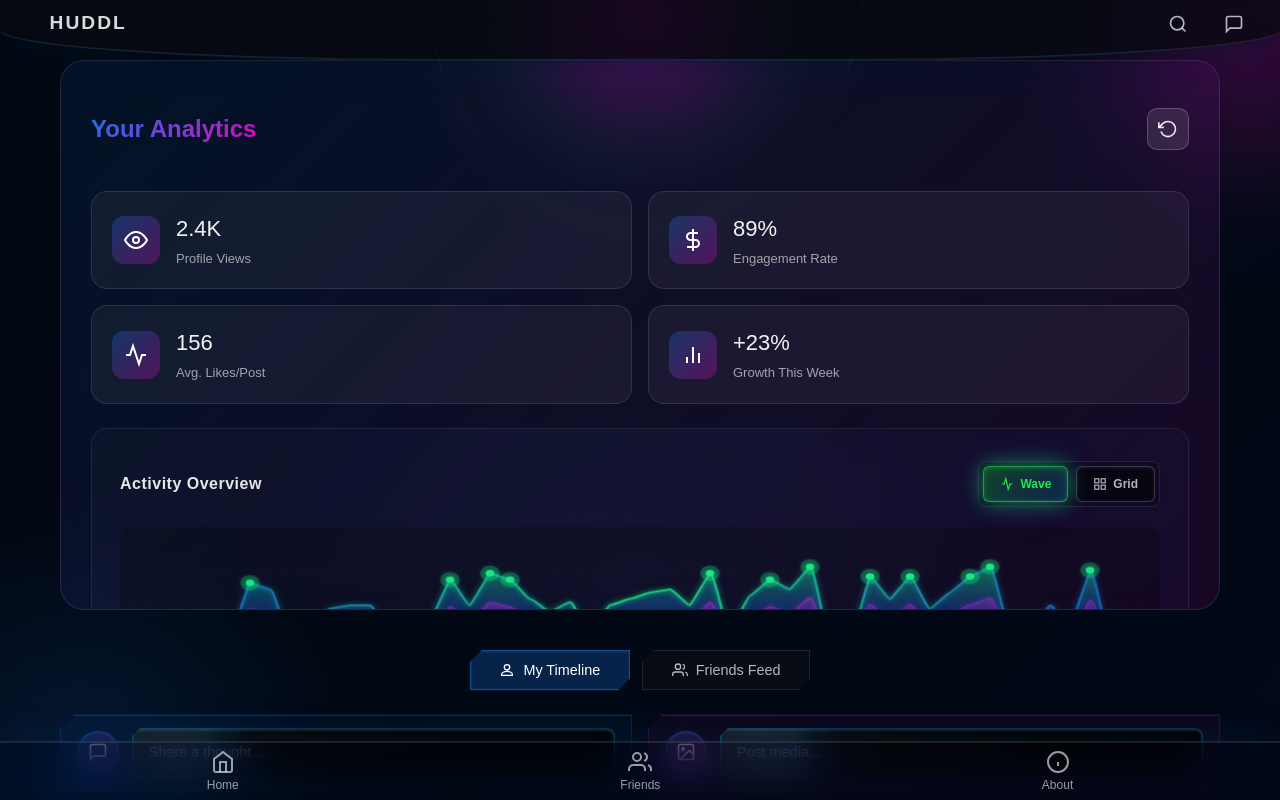
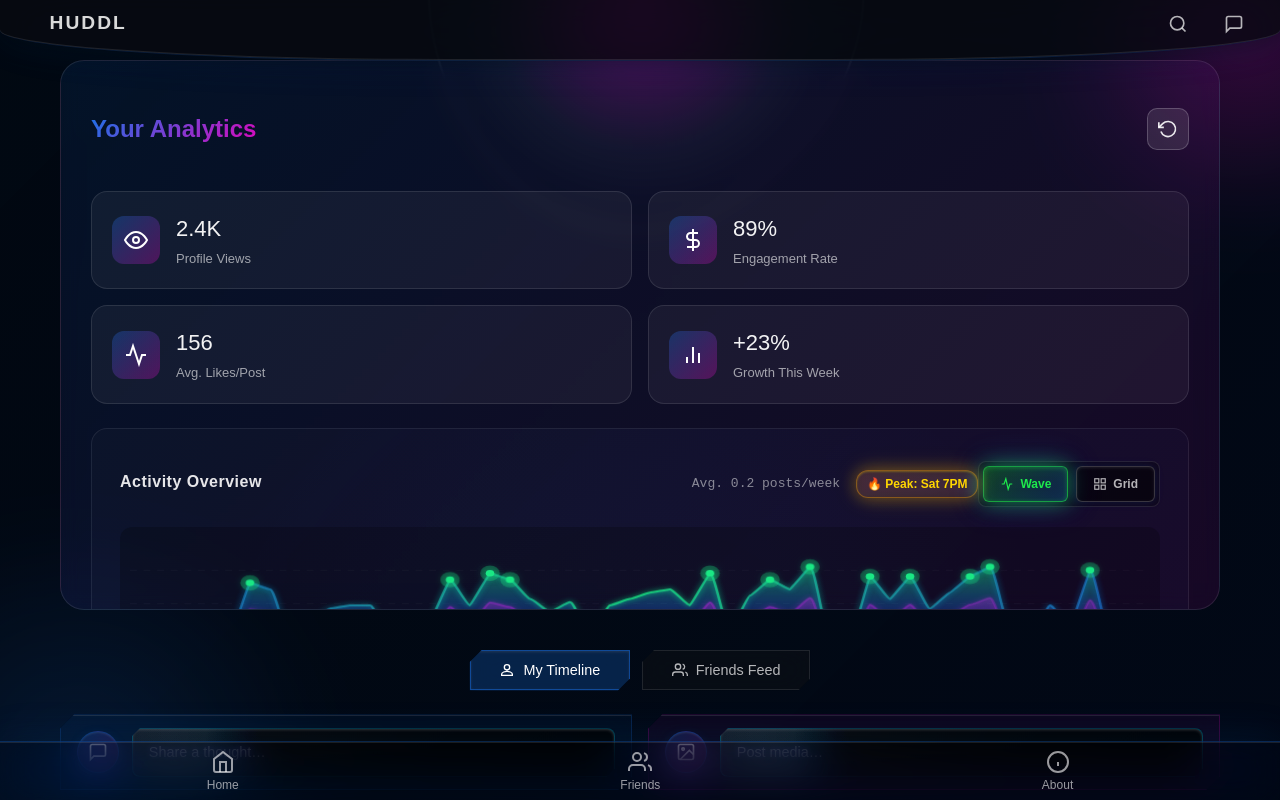
Before and after one commit to colinw10/huddl-app, a React (Vite) app in the folder frontend/: page /profile in a window 1280 px wide. Both pictures are taken after a click on the button 1179 px from the left and 363 px from the top of the page. Shown: the top 800 px of the page. Built offline with nearby package versions, Linux system fonts and the light colour scheme; a web font is replaced by a local one.

Commit message:
Added solar flare ggra dient glow to actionable button, inset hilight and hove r state

```diff
--- a/frontend/src/components/pages/Profile/components/ProfileCard/ProfileCard.css
+++ b/frontend/src/components/pages/Profile/components/ProfileCard/ProfileCard.css
@@ -374,6 +374,17 @@
   color: rgba(26, 231, 132, 0.9);
 }
 
+.engagement-stat .stat-count {
+  color: rgba(255, 215, 0, 1);
+  text-shadow:
+    0 0 15px rgba(255, 215, 0, 0.4),
+    0 0 25px rgba(255, 165, 0, 0.2);
+}
+
+.engagement-stat:hover .stat-count {
+  color: rgba(255, 215, 0, 1);
+}
+
 .stat-count {
   font-weight: 700;
   color: #ffffff;
@@ -717,6 +728,13 @@
   z-index: 1;
 }
 
+.activity-title-row {
+  display: flex;
+  align-items: baseline;
+  gap: 12px;
+  flex: 1;
+}
+
 .wave-title {
   font-size: 16px;
   font-weight: 600;
@@ -724,6 +742,44 @@
   margin: 0;
   font-family: 'acme-gothic-extrawide', sans-serif;
   letter-spacing: 0.5px;
+}
+
+.activity-meta {
+  display: flex;
+  align-items: center;
+  gap: 16px;
+  margin-left: auto;
+}
+
+.post-frequency {
+  font-size: 13px;
+  color: rgba(255, 255, 255, 0.5);
+  font-weight: 500;
+  font-family: 'sweet-square-pro', monospace;
+}
+
+.peak-time {
+  font-size: 12px;
+  color: rgba(255, 215, 0, 1);
+  font-weight: 600;
+  padding: 4px 10px;
+  background: linear-gradient(135deg, rgba(255, 165, 0, 0.15), rgba(255, 215, 0, 0.1));
+  border: 1px solid rgba(255, 165, 0, 0.4);
+  border-radius: 12px;
+  backdrop-filter: blur(5px);
+  box-shadow:
+    0 0 15px rgba(255, 165, 0, 0.3),
+    0 0 25px rgba(255, 215, 0, 0.2),
+    inset 0 1px 2px rgba(255, 215, 0, 0.3);
+  transition: all 0.3s ease;
+}
+
+.peak-time:hover {
+  box-shadow:
+    0 0 20px rgba(255, 165, 0, 0.5),
+    0 0 35px rgba(255, 215, 0, 0.3),
+    inset 0 1px 3px rgba(255, 215, 0, 0.4);
+  border-color: rgba(255, 215, 0, 0.6);
 }
 
 .view-toggle {
@@ -1172,3 +1228,83 @@
   background: linear-gradient(90deg, rgba(255, 165, 0, 0.4), rgba(255, 165, 0, 0.7));
   box-shadow: 0 0 4px rgba(255, 165, 0, 0.3);
 }
+
+/* Post Type Breakdown */
+.post-type-breakdown {
+  margin-top: 24px;
+  padding: 20px;
+  background: rgba(255, 255, 255, 0.02);
+  backdrop-filter: blur(5px);
+  border: 1px solid rgba(255, 255, 255, 0.08);
+  border-radius: 12px;
+}
+
+.breakdown-title {
+  font-size: 14px;
+  font-weight: 600;
+  color: rgba(255, 255, 255, 0.9);
+  margin: 0 0 16px 0;
+  font-family: 'acme-gothic-extrawide', sans-serif;
+  letter-spacing: 0.5px;
+}
+
+.breakdown-content {
+  display: flex;
+  align-items: center;
+  gap: 24px;
+}
+
+.donut-chart {
+  flex-shrink: 0;
+}
+
+.donut-segment {
+  transition: all 0.3s ease;
+  cursor: pointer;
+}
+
+.donut-segment:hover {
+  opacity: 0.8;
+  filter: brightness(1.2);
+}
+
+.breakdown-legend {
+  display: flex;
+  flex-direction: column;
+  gap: 12px;
+  flex: 1;
+}
+
+.breakdown-legend-item {
+  display: flex;
+  align-items: center;
+  gap: 10px;
+}
+
+.legend-color {
+  width: 12px;
+  height: 12px;
+  border-radius: 50%;
+  flex-shrink: 0;
+  box-shadow: 0 0 8px currentColor;
+}
+
+.legend-text {
+  display: flex;
+  justify-content: space-between;
+  align-items: center;
+  flex: 1;
+}
+
+.legend-type {
+  font-size: 13px;
+  color: rgba(255, 255, 255, 0.8);
+  font-weight: 500;
+}
+
+.legend-percent {
+  font-size: 13px;
+  color: rgba(255, 255, 255, 0.6);
+  font-family: 'sweet-square-pro', monospace;
+  font-weight: 600;
+}
--- a/frontend/src/components/pages/Profile/components/ProfileCard/ProfileCard.jsx
+++ b/frontend/src/components/pages/Profile/components/ProfileCard/ProfileCard.jsx
@@ -12,6 +12,20 @@ function ProfileCard({ isFlipped, setIsFlipped, posts }) {
       return value / 233280;
     };
   };
+
+  // Post type breakdown data
+  const postTypeData = useMemo(() => {
+    const random = seededRandom(54321);
+    const thoughts = Math.floor(random() * 30) + 35; // 35-65%
+    const media = Math.floor(random() * 25) + 20;    // 20-45%
+    const milestones = 100 - thoughts - media;       // remainder
+
+    return [
+      { type: 'Thoughts', percentage: thoughts, color: 'rgba(30, 234, 76, 0.8)' },
+      { type: 'Media', percentage: media, color: 'rgba(26, 115, 231, 0.8)' },
+      { type: 'Milestones', percentage: milestones, color: 'rgba(234, 30, 162, 0.8)' }
+    ];
+  }, []);
 
   // Generate GitHub-style heatmap data
   const heatmapData = useMemo(() => {
@@ -32,6 +46,37 @@ function ProfileCard({ isFlipped, setIsFlipped, posts }) {
 
     return data;
   }, []);
+
+  // Best posting time analysis from heatmap data
+  const bestPostingTime = useMemo(() => {
+    const days = ['Sun', 'Mon', 'Tue', 'Wed', 'Thu', 'Fri', 'Sat'];
+    let maxActivity = 0;
+    let peakDay = 0;
+
+    // Aggregate activity by day of week
+    const dayTotals = [0, 0, 0, 0, 0, 0, 0];
+    heatmapData.forEach(week => {
+      week.forEach((level, dayIndex) => {
+        dayTotals[dayIndex] += level;
+      });
+    });
+
+    // Find peak day
+    dayTotals.forEach((total, index) => {
+      if (total > maxActivity) {
+        maxActivity = total;
+        peakDay = index;
+      }
+    });
+
+    // Generate peak hour (seeded for consistency)
+    const random = seededRandom(99999);
+    const peakHour = Math.floor(random() * 5) + 18; // 6PM-10PM range
+    const period = peakHour >= 12 ? 'PM' : 'AM';
+    const displayHour = peakHour > 12 ? peakHour - 12 : peakHour;
+
+    return `${days[peakDay]} ${displayHour}${period}`;
+  }, [heatmapData]);
 
   const getActivityColor = (level) => {
     const colors = [
@@ -197,6 +242,10 @@ function ProfileCard({ isFlipped, setIsFlipped, posts }) {
                 <span className="stat-count">{posts.length}</span>
                 <span className="stat-label">Posts</span>
               </div>
+              <div className="stat-item engagement-stat">
+                <span className="stat-count">⭐ 12%</span>
+                <span className="stat-label">Engagement</span>
+              </div>
             </div>
           </div>
 
@@ -272,7 +321,13 @@ function ProfileCard({ isFlipped, setIsFlipped, posts }) {
           {/* Activity Visualization */}
           <div className="activity-wave">
             <div className="activity-header">
-              <h3 className="wave-title">Activity Overview</h3>
+              <div className="activity-title-row">
+                <h3 className="wave-title">Activity Overview</h3>
+                <div className="activity-meta">
+                  <span className="post-frequency">Avg. {(posts.length / 52).toFixed(1)} posts/week</span>
+                  <span className="peak-time">🔥 Peak: {bestPostingTime}</span>
+                </div>
+              </div>
               <div className="view-toggle">
                 <button
                   className={`toggle-btn ${viewMode === 'wave' ? 'active' : ''}`}
@@ -527,6 +582,73 @@ function ProfileCard({ isFlipped, setIsFlipped, posts }) {
               </div>
             </div>
             )}
+
+            {/* Post Type Breakdown */}
+            <div className="post-type-breakdown">
+              <h4 className="breakdown-title">Content Mix</h4>
+              <div className="breakdown-content">
+                <svg width="120" height="120" viewBox="0 0 120 120" className="donut-chart">
+                  <defs>
+                    {postTypeData.map((item, index) => (
+                      <filter key={index} id={`glow-${index}`}>
+                        <feGaussianBlur stdDeviation="2" result="coloredBlur"/>
+                        <feMerge>
+                          <feMergeNode in="coloredBlur"/>
+                          <feMergeNode in="SourceGraphic"/>
+                        </feMerge>
+                      </filter>
+                    ))}
+                  </defs>
+                  {(() => {
+                    let cumulativePercent = 0;
+                    return postTypeData.map((item, index) => {
+                      const startAngle = (cumulativePercent / 100) * 360 - 90;
+                      const endAngle = ((cumulativePercent + item.percentage) / 100) * 360 - 90;
+                      cumulativePercent += item.percentage;
+
+                      const startRad = (startAngle * Math.PI) / 180;
+                      const endRad = (endAngle * Math.PI) / 180;
+                      const outerRadius = 50;
+                      const innerRadius = 35;
+
+                      const x1 = 60 + outerRadius * Math.cos(startRad);
+                      const y1 = 60 + outerRadius * Math.sin(startRad);
+                      const x2 = 60 + outerRadius * Math.cos(endRad);
+                      const y2 = 60 + outerRadius * Math.sin(endRad);
+                      const x3 = 60 + innerRadius * Math.cos(endRad);
+                      const y3 = 60 + innerRadius * Math.sin(endRad);
+                      const x4 = 60 + innerRadius * Math.cos(startRad);
+                      const y4 = 60 + innerRadius * Math.sin(startRad);
+
+                      const largeArc = item.percentage > 50 ? 1 : 0;
+
+                      return (
+                        <path
+                          key={index}
+                          d={`M ${x1} ${y1} A ${outerRadius} ${outerRadius} 0 ${largeArc} 1 ${x2} ${y2} L ${x3} ${y3} A ${innerRadius} ${innerRadius} 0 ${largeArc} 0 ${x4} ${y4} Z`}
+                          fill={item.color}
+                          filter={`url(#glow-${index})`}
+                          className="donut-segment"
+                        >
+                          <title>{item.type}: {item.percentage}%</title>
+                        </path>
+                      );
+                    });
+                  })()}
+                </svg>
+                <div className="breakdown-legend">
+                  {postTypeData.map((item, index) => (
+                    <div key={index} className="breakdown-legend-item">
+                      <div className="legend-color" style={{ background: item.color }}></div>
+                      <div className="legend-text">
+                        <span className="legend-type">{item.type}</span>
+                        <span className="legend-percent">{item.percentage}%</span>
+                      </div>
+                    </div>
+                  ))}
+                </div>
+              </div>
+            </div>
           </div>
 
           <div className="quick-settings">
```
Also changed, not shown: 2 other files (tests, documents, lock files or other folders).
